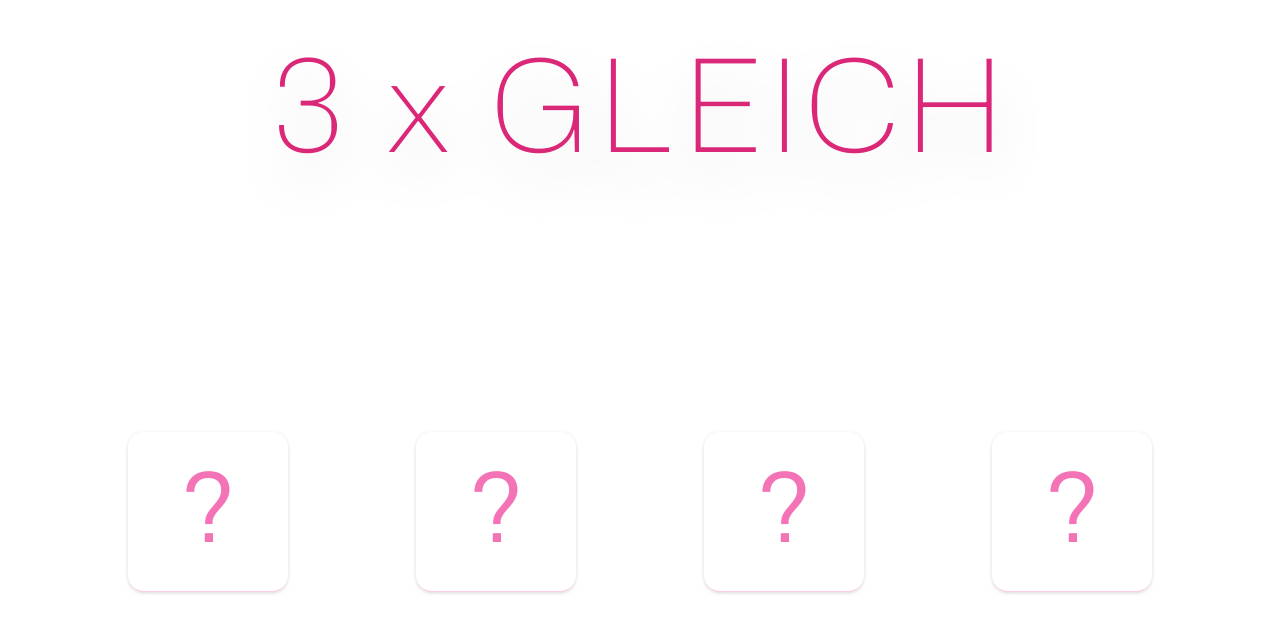
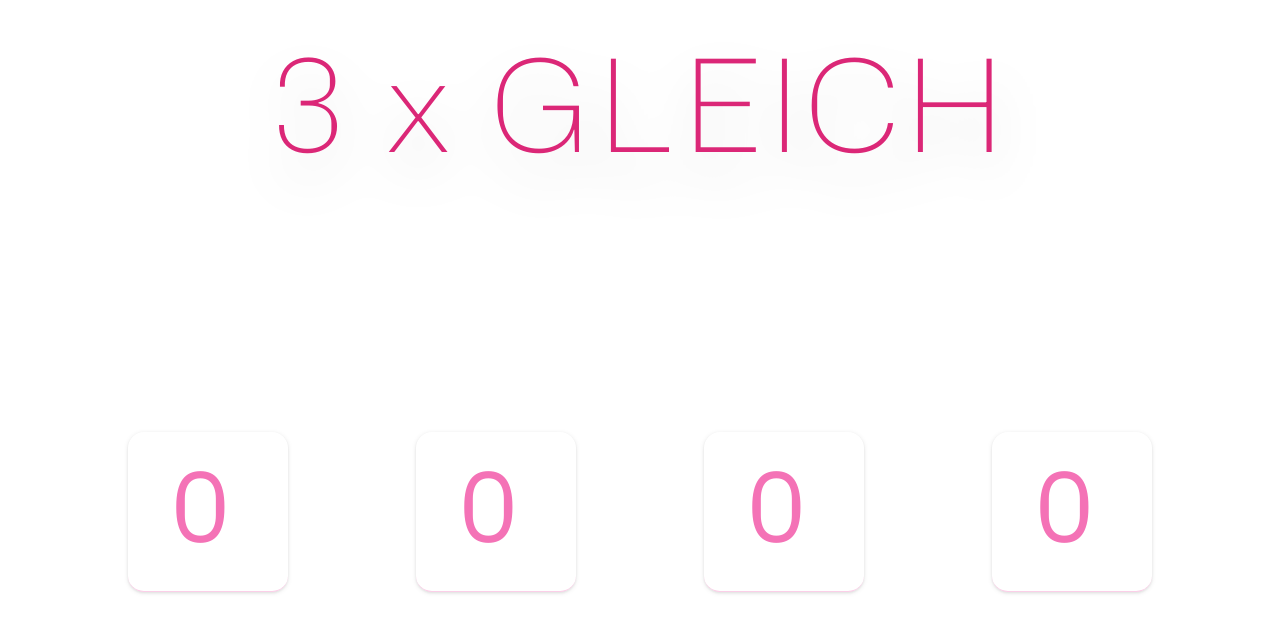
Before and after one commit to raaaimund/lottery, a Next.js app: page / in a window 1280 px wide. Shown: the top 632 px of the page. Built offline with nearby package versions, Linux system fonts and the light colour scheme.

Commit message:
focus next element onKeyDown

```diff
--- a/components/GuessedNumber.tsx
+++ b/components/GuessedNumber.tsx
@@ -1,25 +1,22 @@
 import React from "react";
 
 export default function GuessedNumber(props: Props) {
-    const [currentValue, setCurrentValue] = React.useState("?")
-
-    function onChangeEventHandler(sender: React.ChangeEvent<HTMLInputElement>) {
-        if (/[0-9]/.test(sender.target.value)) {
-            const newNumber = parseInt(sender.target.value)
-            setCurrentValue(`${newNumber}`)
+    function onKeyDownEventHandler(sender: React.KeyboardEvent<HTMLInputElement>) {
+        if (/[0-9]/.test(sender.key)) {
+            const newNumber = parseInt(sender.key)
             props.onChange(newNumber)
         }
     }
 
     return (
         <div>
-            <input type={"text"}
+            <input type={"number"}
                    maxLength={1}
-                   className={"p-6 h-40 w-40 max-md:h-20 max-md:w-20 max-md:text-4xl text-8xl text-pink-400 text-center border-b border-pink-200 rounded-2xl hover:rounded-2xl hover:border hover:border-pink-600 focus:border focus:border-pink-600 focus:rounded-2xl focus:outline-pink-600 drop-shadow focus:drop-shadow-2xl "}
-                   value={currentValue}
-                   onFocus={() => setCurrentValue("")}
-                   onChange={onChangeEventHandler}
-                   onKeyDown={(sender) => console.log(sender.key)}
+                   className={"p-6 h-40 w-40 max-md:h-20 max-md:w-20 max-md:text-4xl text-8xl text-pink-400 text-center border-b border-pink-200 rounded-2xl hover:rounded-2xl hover:border hover:border-pink-600 focus:border focus:border-pink-600 focus:rounded-2xl focus:outline-pink-600 drop-shadow focus:drop-shadow-2xl"}
+                   value={props.value}
+                   onKeyDown={onKeyDownEventHandler}
+                   onChange={(sender) => sender.preventDefault()}
+                   ref={props.reference}
             />
         </div>
     )
@@ -28,4 +25,5 @@ export default function GuessedNumber(props: Props) {
 interface Props {
     value: number
     onChange: (value: number) => void
+    reference?: React.LegacyRef<HTMLInputElement>
 }
--- a/pages/index.tsx
+++ b/pages/index.tsx
@@ -4,6 +4,9 @@ import React from "react";
 
 export default function Home() {
     const correctNumbers = [3, 4, 5, 7]
+    const secondInput = React.createRef<HTMLInputElement>()
+    const thirdInput = React.createRef<HTMLInputElement>()
+    const fourthInput = React.createRef<HTMLInputElement>()
     const [guessedNumbers, setGuessedNumbers] = React.useState({
         firstNumber: 0,
         secondNumber: 0,
@@ -16,6 +19,7 @@ export default function Home() {
             ...guessedNumbers,
             firstNumber: val,
         })
+        secondInput.current?.focus()
     }
 
     function onChangeSecondNumber(val: number) {
@@ -23,6 +27,7 @@ export default function Home() {
             ...guessedNumbers,
             secondNumber: val,
         })
+        thirdInput.current?.focus()
     }
 
     function onChangeThirdNumber(val: number) {
@@ -30,6 +35,7 @@ export default function Home() {
             ...guessedNumbers,
             thirdNumber: val,
         })
+        fourthInput.current?.focus()
     }
 
     function onChangeFourthNumber(val: number) {
@@ -39,11 +45,14 @@ export default function Home() {
         })
     }
 
-    const allNumbersAreCorrect =
-        correctNumbers.includes(guessedNumbers.firstNumber)
-        && correctNumbers.includes(guessedNumbers.secondNumber)
-        && correctNumbers.includes(guessedNumbers.thirdNumber)
-        && correctNumbers.includes(guessedNumbers.fourthNumber)
+    const allNumbersAreCorrect = [
+        guessedNumbers.firstNumber,
+        guessedNumbers.secondNumber,
+        guessedNumbers.thirdNumber,
+        guessedNumbers.fourthNumber
+    ]
+        .sort()
+        .every((guessedNumber, index) => correctNumbers.sort()[index] === guessedNumber)
 
     return (
         <>
@@ -76,12 +85,15 @@ export default function Home() {
                             />
                             <GuessedNumber value={guessedNumbers.secondNumber}
                                            onChange={onChangeSecondNumber}
+                                           reference={secondInput}
                             />
                             <GuessedNumber value={guessedNumbers.thirdNumber}
                                            onChange={onChangeThirdNumber}
+                                           reference={thirdInput}
                             />
                             <GuessedNumber value={guessedNumbers.fourthNumber}
                                            onChange={onChangeFourthNumber}
+                                           reference={fourthInput}
                             />
                         </div>
                     </>
```
